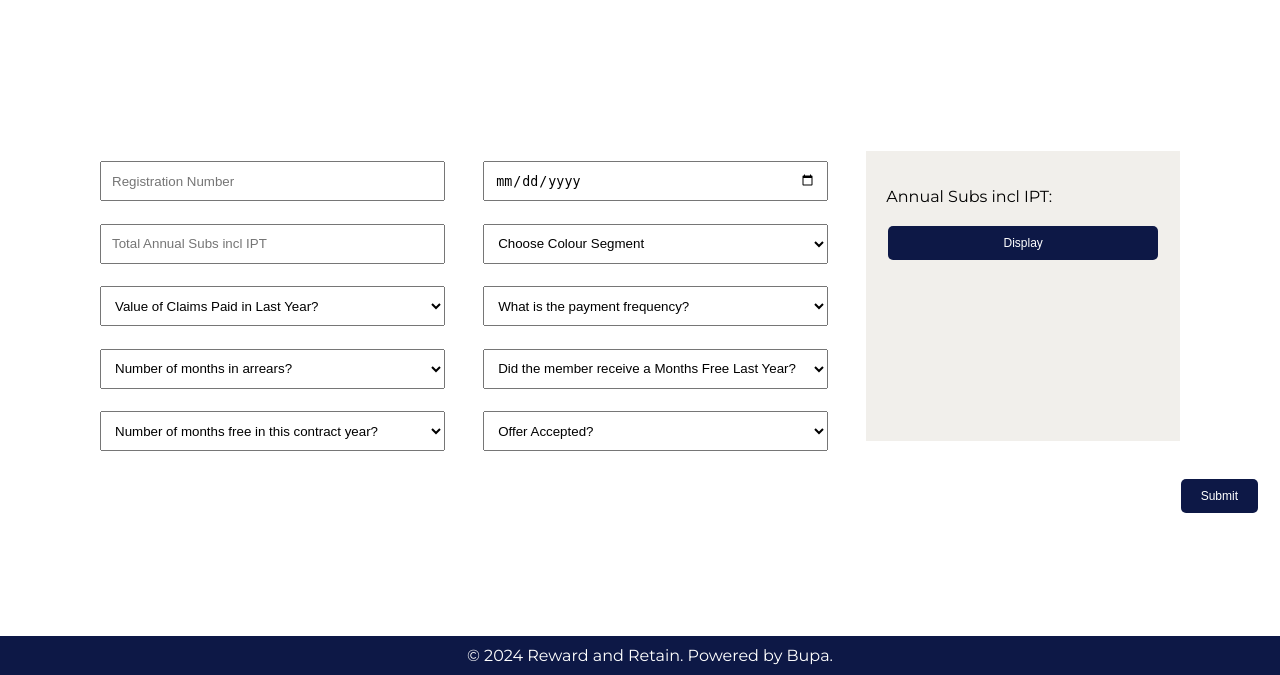
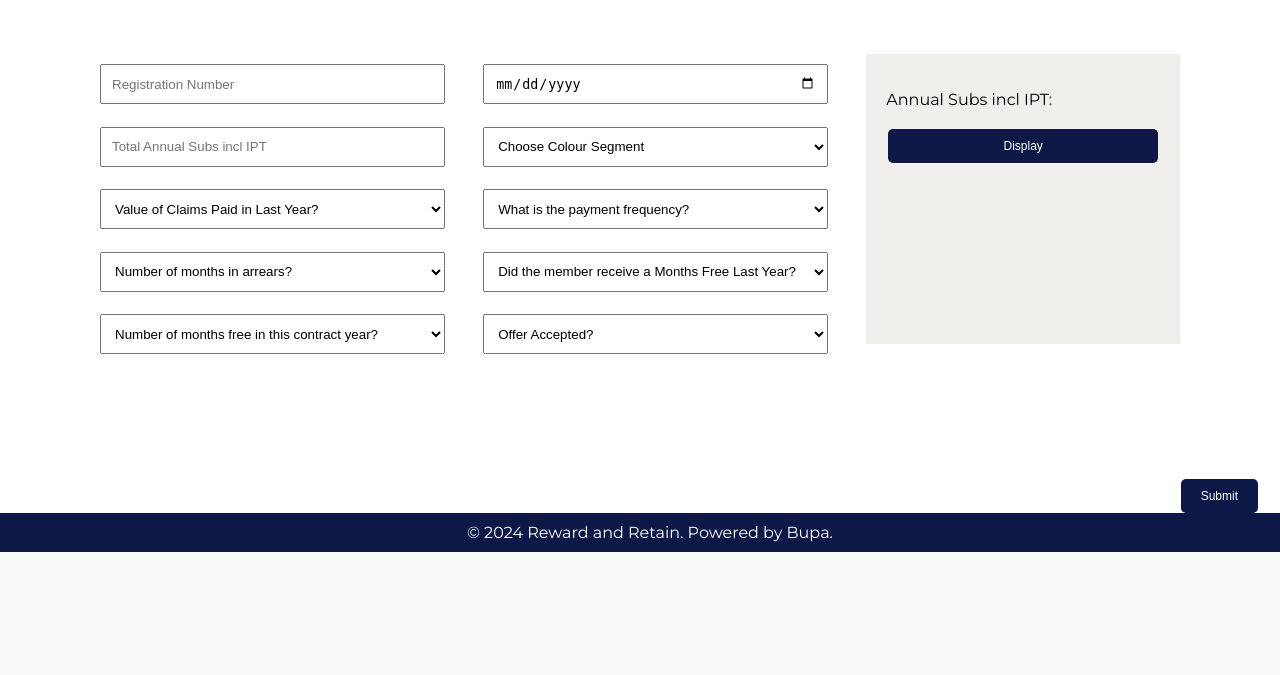
Before and after one commit to benturner993/flask-form-phase-1, a Flask app: page / in a window 1280 px wide. Shown: the part 248-923 px from the top of the page. After the commit the page ends 800 px from the top, so only its background shows below. Run offline with Flask 3, Linux system fonts and the light colour scheme.

Commit message:
fix: fit within one page

```diff
--- a/templates/index.html
+++ b/templates/index.html
@@ -3,10 +3,11 @@
 {% block content %}
 
 <div style="text-align: center; padding: 75px 0; background-image: url('static/online-Person-sleeping-with-a-dog.png'); background-size: cover; background-position: center 45%; color: #0d1846; position: relative; margin-top: -20px; width: 100vw; margin-left: calc(50% - 50vw); margin-right: calc(50% - 50vw);">
+    <h3 style="margin: 0; padding: 0; width: 100%;">Welcome to Retain and Reward</h3>
     <h1 style="margin: 0; padding: 0; width: 100%;">Your Hub for Reactive Retention</h1>
 </div>
 
-<div style="width: 100%; height: 80vh; display: flex; justify-content: center; align-items: center;">
+<div style="width: 100%; height: 50vh; display: flex; justify-content: center; align-items: center;">
     <div style="max-width: 90%; width: 100%; display: flex; justify-content: space-between;">
         <div style="width: 70vw;">
             <form id="user-form" style="margin-top: 10px; margin-bottom: 10px; display: grid; grid-template-columns: repeat(2, 45%); gap: 5%; position: relative;">
```
